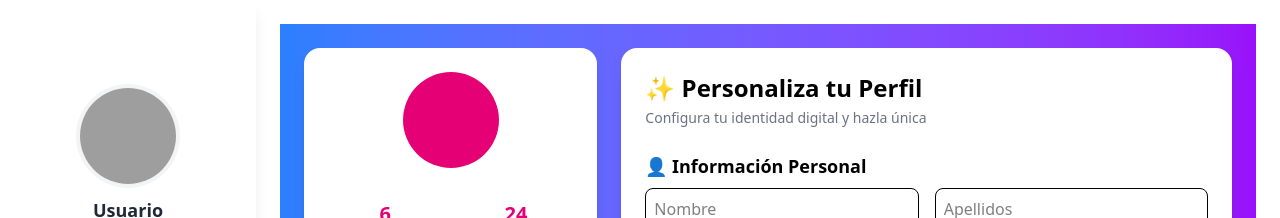
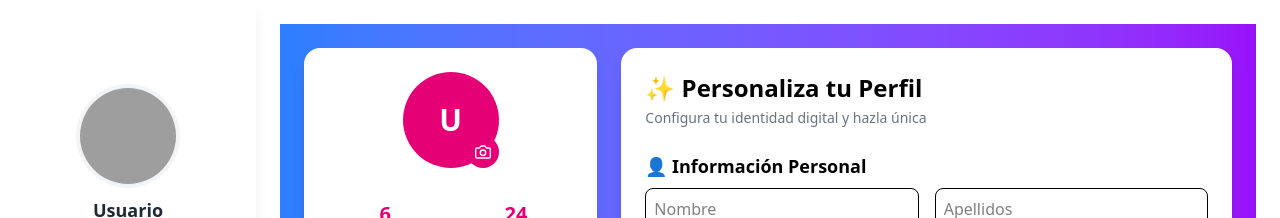
Before and after one commit to DarilDustinLedezmaMaldonado/PR2-ProyectoUnivalle-FrontEnd, a React (Vite) app: page /editar-perfil in a window 1280 px wide. Shown: the top 218 px of the page. Built offline with nearby package versions, Linux system fonts and the light colour scheme; no server answers; grey boxes are pictures that could not be loaded.

Commit message:
feat: Agregar subida de foto de perfil a Cloudinary y guardar tema seleccionado

```diff
--- a/src/pages/EditProfile.tsx
+++ b/src/pages/EditProfile.tsx
@@ -1,7 +1,8 @@
 // src/pages/EditarPerfilPage.tsx
-import { useState, useEffect } from "react";
+import { useState, useEffect, useRef } from "react";
 import { useNavigate } from "react-router-dom";
 import api from "../utils/api";
+import { FiCamera } from "react-icons/fi";
 
 // Listas iniciales
 const universidades = [
@@ -42,6 +43,9 @@ export default function EditarPerfilPage() {
   const [notifInvitaciones, setNotifInvitaciones] = useState(false);
   const [loading, setLoading] = useState(true);
   const [userId, setUserId] = useState("");
+  const [profileImage, setProfileImage] = useState("");
+  const [uploadingImage, setUploadingImage] = useState(false);
+  const fileInputRef = useRef<HTMLInputElement>(null);
 
   // Cargar datos del usuario al montar
   useEffect(() => {
@@ -70,6 +74,8 @@ export default function EditarPerfilPage() {
         setPrograma(userData.profesion || "");
         setSemestre(userData.ciudad || "");
         setHobbies(userData.hobbies || []);
+        setProfileImage(userData.profileImage || "");
+        setTemaSeleccionado(userData.theme || "azul-morado");
 
         setLoading(false);
       } catch (error) {
@@ -93,6 +99,43 @@ export default function EditarPerfilPage() {
     setHobbies(hobbies.filter((h) => h !== hobby));
   };
 
+  const handleImageUpload = async (e: React.ChangeEvent<HTMLInputElement>) => {
+    const file = e.target.files?.[0];
+    if (!file) return;
+
+    // Validar tipo y tamaño
+    if (!file.type.startsWith('image/')) {
+      alert('❌ Por favor selecciona una imagen válida');
+      return;
+    }
+
+    if (file.size > 5 * 1024 * 1024) {
+      alert('❌ La imagen no debe superar 5MB');
+      return;
+    }
+
+    setUploadingImage(true);
+
+    try {
+      const formData = new FormData();
+      formData.append('image', file);
+
+      const response = await api.post('/api/upload/profile-image', formData, {
+        headers: {
+          'Content-Type': 'multipart/form-data',
+        },
+      });
+
+      setProfileImage(response.data.url);
+      alert('✅ Imagen subida exitosamente');
+    } catch (error) {
+      console.error('Error al subir imagen:', error);
+      alert('❌ Error al subir la imagen. Intenta nuevamente.');
+    } finally {
+      setUploadingImage(false);
+    }
+  };
+
   const guardarCambios = async () => {
     if (!userId) {
       alert('No se pudo identificar el usuario');
@@ -109,7 +152,8 @@ export default function EditarPerfilPage() {
         ciudad: semestre,
         contacto: username,
         hobbies,
-        profileImage: `https://ui-avatars.com/api/?name=${nombre}+${apellidos}&background=be185d&color=fff&size=150`,
+        profileImage: profileImage || `https://ui-avatars.com/api/?name=${nombre}+${apellidos}&background=be185d&color=fff&size=150`,
+        theme: temaSeleccionado,
       });
 
       alert('✅ Perfil actualizado exitosamente');
@@ -136,8 +180,37 @@ export default function EditarPerfilPage() {
       <div className="max-w-7xl mx-auto grid grid-cols-1 md:grid-cols-3 gap-6">
         {/* Columna Izquierda - Tarjeta Perfil */}
         <div className="bg-white rounded-2xl shadow-lg p-6 flex flex-col items-center">
-          <div className="w-24 h-24 rounded-full bg-pink-600 text-white flex items-center justify-center text-3xl font-bold">
-            {nombre.charAt(0)}
+          <div className="relative">
+            {profileImage ? (
+              <img
+                src={profileImage}
+                alt="Perfil"
+                className="w-24 h-24 rounded-full object-cover border-4 border-pink-600"
+              />
+            ) : (
+              <div className="w-24 h-24 rounded-full bg-pink-600 text-white flex items-center justify-center text-3xl font-bold">
+                {nombre.charAt(0) || 'U'}
+              </div>
+            )}
+            <button
+              onClick={() => fileInputRef.current?.click()}
+              disabled={uploadingImage}
+              className="absolute bottom-0 right-0 bg-pink-600 text-white p-2 rounded-full hover:bg-pink-700 transition disabled:opacity-50"
+              title="Cambiar foto de perfil"
+            >
+              {uploadingImage ? (
+                <div className="animate-spin h-4 w-4 border-2 border-white border-t-transparent rounded-full"></div>
+              ) : (
+                <FiCamera size={16} />
+              )}
+            </button>
+            <input
+              ref={fileInputRef}
+              type="file"
+              accept="image/*"
+              onChange={handleImageUpload}
+              className="hidden"
+            />
           </div>
           <h2 className="mt-4 text-lg font-semibold">{nombre} {apellidos}</h2>
           <p className="text-sm text-gray-500">{programa}</p>
```
